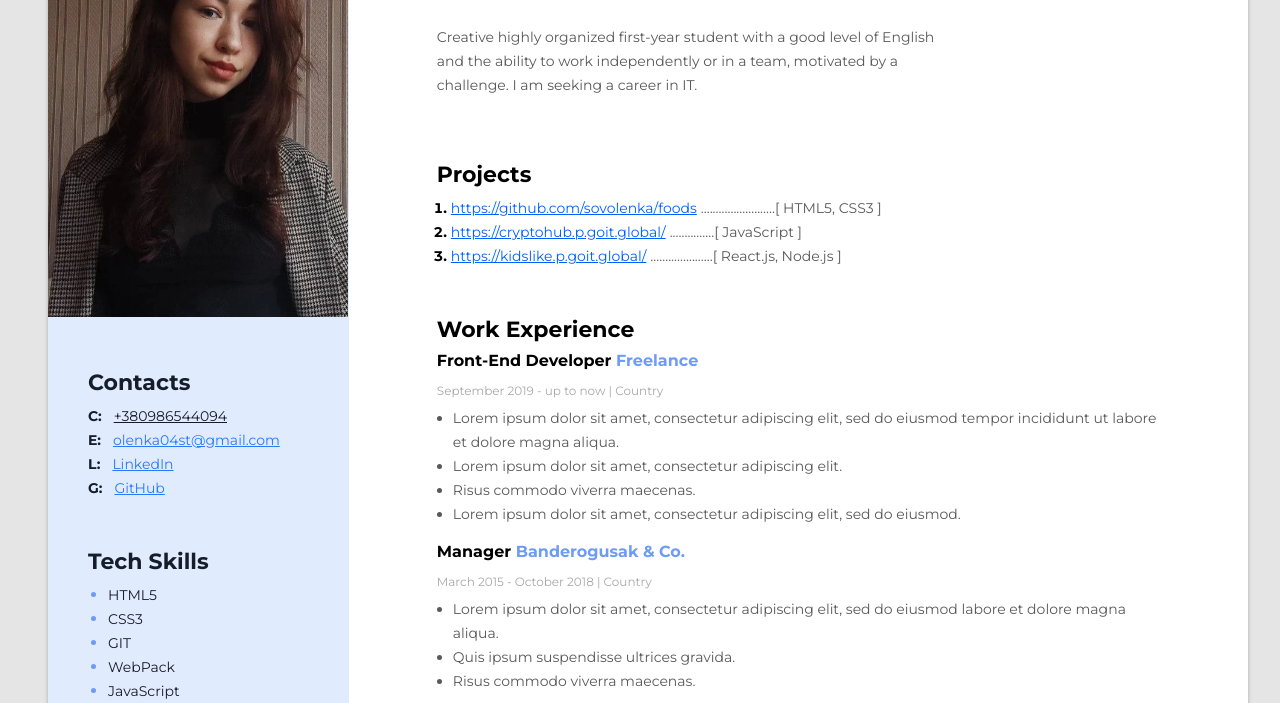
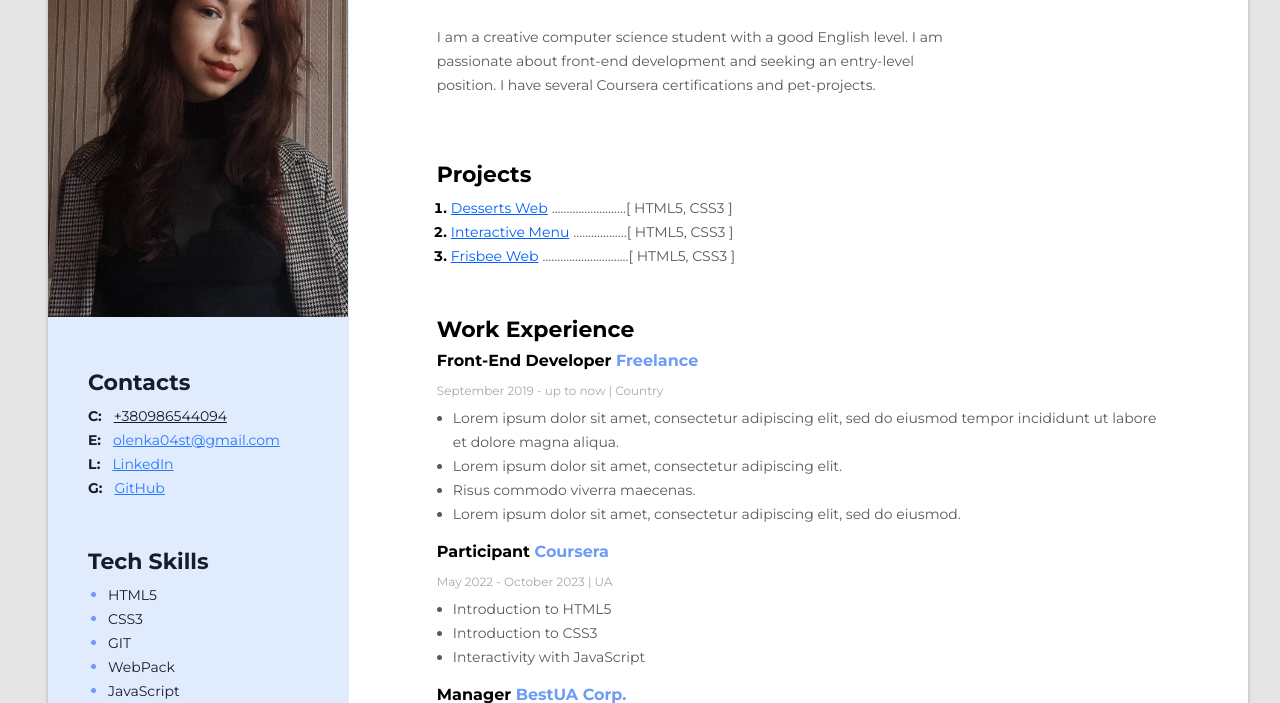
Before and after one commit to sovolenka/resume-project, a plain HTML site: page index.html in a window 1280 px wide. Shown: the part 243-946 px from the top of the page. Drawn offline with Linux system fonts and the light colour scheme.

Commit message:
Change the data to my own

```diff
--- a/index.html
+++ b/index.html
@@ -1,9 +1,10 @@
 <!DOCTYPE html>
 <html lang="en">
+
 <head>
     <meta charset="UTF-8">
-    <meta name="viewport" content="width=device-width, initial-scale=1.0"/>
-    <meta http-equiv="X-UA-Compatible" content="IE=edge"/>
+    <meta name="viewport" content="width=device-width, initial-scale=1.0" />
+    <meta http-equiv="X-UA-Compatible" content="IE=edge" />
 
     <link rel="preconnect" href="https://fonts.googleapis.com">
     <link rel="preconnect" href="https://fonts.gstatic.com" crossorigin>
@@ -25,10 +26,10 @@
                 <h2 class="my-profession">Front-End Developer</h2>
                 <h1 class="my-name">Olena Stoliar</h1>
 
-                <p class="my-descr">Creative highly organized first-year student with a good level of English
-                    and the ability to work independently or in a team, motivated by a challenge.
-                    I am seeking a career in IT.
-                    </p>
+                <p class="my-descr">I am a creative computer science student with a good English level.
+                    I am passionate about front-end development and seeking an entry-level position.
+                    I have several Coursera certifications and pet-projects.
+                </p>
             </div>
 
             <!-- My projects -->
@@ -36,16 +37,17 @@
                 <h3 class="main-content-title">Projects</h3>
                 <ol class="project-list">
                     <li class="project-item">
-                        <a href="https://github.com/sovolenka/foods" class="project-item-link">https://github.com/sovolenka/foods</a>
+                        <a href="https://github.com/sovolenka/foods" class="project-item-link">Desserts Web</a>
                         <span class="project-item-description">.........................[ HTML5, CSS3 ]</span>
                     </li>
                     <li class="project-item">
-                        <a href="https://cryptohub.p.goit.global/" class="project-item-link">https://cryptohub.p.goit.global/</a>
-                        <span class="project-item-description">...............[ JavaScript ]</span>
+                        <a href="https://github.com/sovolenka/interactive-menu" class="project-item-link">Interactive
+                            Menu</a>
+                        <span class="project-item-description">..................[ HTML5, CSS3 ]</span>
                     </li>
                     <li class="project-item">
-                        <a href="https://kidslike.p.goit.global/" class="project-item-link">https://kidslike.p.goit.global/</a>
-                        <span class="project-item-description">.....................[ React.js, Node.js ]</span>
+                        <a href="https://github.com/sovolenka/frisbee-web" class="project-item-link">Frisbee Web</a>
+                        <span class="project-item-description">.............................[ HTML5, CSS3 ]</span>
                     </li>
                 </ol>
             </div>
@@ -59,27 +61,29 @@
                     <h4 class="work-experience-position">Front-End Developer
                         <span class="work-experience-company">Freelance</span>
                     </h4>
-                    <p class="work-period">September 2019 - up to now   |   Country</p>
+                    <p class="work-period">September 2019 - up to now | Country</p>
                     <ul class="work-duties-list">
-                        <li class="work-duties">Lorem ipsum dolor sit amet, consectetur adipiscing elit, sed do eiusmod tempor incididunt ut
+                        <li class="work-duties">Lorem ipsum dolor sit amet, consectetur adipiscing elit, sed do eiusmod
+                            tempor incididunt ut
                             labore et dolore magna aliqua.</li>
                         <li class="work-duties">Lorem ipsum dolor sit amet, consectetur adipiscing elit.</li>
                         <li class="work-duties">Risus commodo viverra maecenas.</li>
-                        <li class="work-duties">Lorem ipsum dolor sit amet, consectetur adipiscing elit, sed do eiusmod. </li>
+                        <li class="work-duties">Lorem ipsum dolor sit amet, consectetur adipiscing elit, sed do eiusmod.
+                        </li>
                     </ul>
                 </div>
 
 
                 <!-- Company 2    -->
                 <div class="work-experience-place">
-                    <h4 class="work-experience-position">Manager
-                        <span class="work-experience-company">Banderogusak & Co.</span>
+                    <h4 class="work-experience-position">Participant
+                        <span class="work-experience-company">Coursera</span>
                     </h4>
-                    <p class="work-period">March 2015 - October 2018   |   Country</p>
+                    <p class="work-period">May 2022 - October 2023 | UA</p>
                     <ul class="work-duties-list">
-                        <li class="work-duties">Lorem ipsum dolor sit amet, consectetur adipiscing elit, sed do eiusmod labore et dolore magna aliqua.</li>
-                        <li class="work-duties">Quis ipsum suspendisse ultrices gravida.</li>
-                        <li class="work-duties">Risus commodo viverra maecenas. </li>
+                        <li class="work-duties">Introduction to HTML5</li>
+                        <li class="work-duties">Introduction to CSS3</li>
+                        <li class="work-duties">Interactivity with JavaScript</li>
                     </ul>
                 </div>
 
@@ -88,7 +92,7 @@
                     <h4 class="work-experience-position">Manager
                         <span class="work-experience-company">BestUA Corp.</span>
                     </h4>
-                    <p class="work-period">June 2014 - February 2015   |   Country</p>
+                    <p class="work-period">June 2014 - February 2015 | Country</p>
                     <ul class="work-duties-list">
                         <li class="work-duties">Lorem ipsum dolor sit amet, consectetur adipiscing elit.</li>
                         <li class="work-duties">Quis ipsum suspendisse ultrices gravida.</li>
@@ -101,8 +105,8 @@
             <div>
                 <h3 class="main-content-title">Education</h3>
                 <h4 class="university">Ivan Franko National University of Lviv</h4>
-                <h4 class="education-specialization" >Computer Science</h4>
-                <p class="education-period">September 2021 - June 2025   |   Country</p>
+                <h4 class="education-specialization">Computer Science</h4>
+                <p class="education-period">September 2021 - June 2025 | UA</p>
             </div>
 
         </div>
@@ -183,4 +187,5 @@
 
     </div>
 </body>
+
 </html>
```
